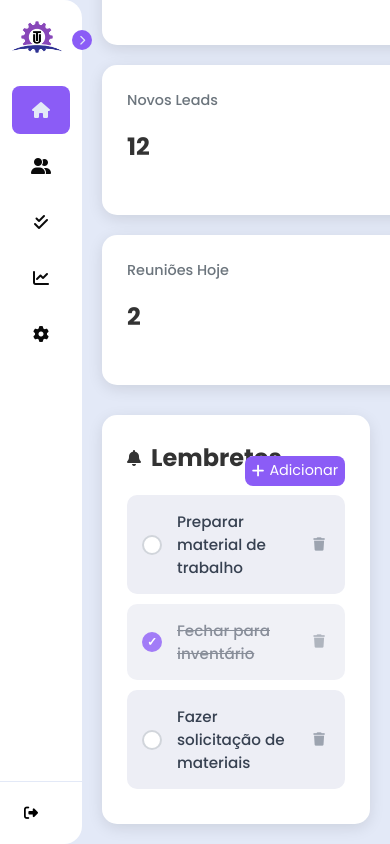
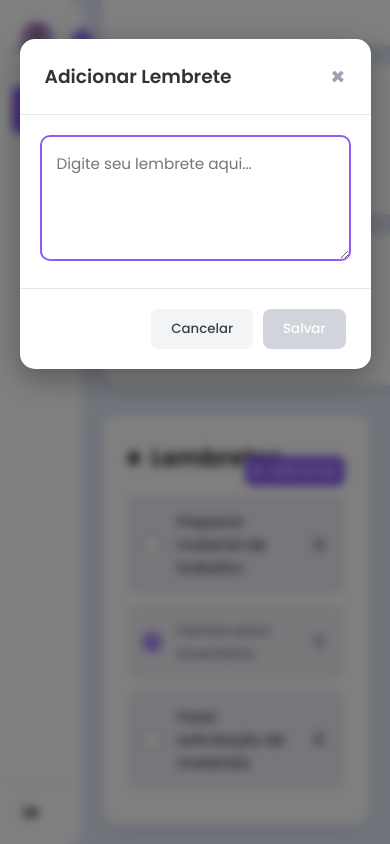
Before and after one commit to marc3-cmd/front-end, a website: page src/views/home.html in a window 390 px wide. Both pictures are taken after a click on the button "Adicionar". Shown: the part 525-1369 px from the top of the page. Drawn offline with Linux system fonts and the light colour scheme.

Commit message:
criação de modal de tarefas e responsividade adicionados

```diff
--- a/src/scripts/modal/reminder.js
+++ b/src/scripts/modal/reminder.js
@@ -0,0 +1,231 @@
+class RemindersManager {
+    constructor() {
+        this.reminders = JSON.parse(localStorage.getItem('reminders')) || [
+            { id: 1, text: 'Preparar material de trabalho', completed: false },
+            { id: 2, text: 'Fechar para inventário', completed: true },
+            { id: 3, text: 'Fazer solicitação de materiais', completed: false }
+        ];
+
+        this.initializeElements();
+        this.attachEventListeners(this.reminderText.addEventListener('input', () => this.updateSaveButton()));
+        this.renderReminders();
+    }
+
+    initializeElements() {
+        // Modal elements
+        this.modal = document.getElementById('reminderModal');
+        this.addReminderBtn = document.getElementById('addReminderBtn');
+        this.closeBtn = document.querySelector('.close');
+        this.cancelBtn = document.getElementById('cancelReminderBtn');
+        this.saveBtn = document.getElementById('saveReminderBtn');
+        this.reminderText = document.getElementById('newReminderText');
+
+        // Reminders container
+        this.remindersContainer = document.querySelector('.reminders');
+    }
+
+     attachEventListeners() {
+        // Modal controls
+        this.addReminderBtn.addEventListener('click', () => this.openModal());
+        this.closeBtn.addEventListener('click', () => this.closeModal());
+        this.cancelBtn.addEventListener('click', () => this.closeModal());
+        this.saveBtn.addEventListener('click', () => this.saveReminder());
+
+        // Close modal when clicking outside
+        window.addEventListener('click', (e) => {
+            if (e.target === this.modal) {
+                this.closeModal();
+            }
+        });
+
+        this.reminderText.addEventListener('keypress', (e) => {
+            if (e.key === 'Enter' && !e.shiftKey) {
+                e.preventDefault();
+                this.saveReminder();
+            }
+        });
+    }
+
+    openModal() {
+        this.modal.style.display = 'block';
+        this.reminderText.value = '';
+        this.reminderText.focus();
+        this.updateSaveButton();
+    }
+
+    closeModal() {
+        this.modal.style.display = 'none';
+        this.reminderText.value = '';
+    }
+
+    updateSaveButton() {
+        const hasText = this.reminderText.value.trim().length > 0;
+        this.saveBtn.disabled = !hasText;
+    }
+
+    saveReminder() {
+        const text = this.reminderText.value.trim();
+
+        if (!text) {
+            this.showNotification('Por favor, digite um lembrete!', 'error');
+            return;
+        }
+
+        const newReminder = {
+            id: Date.now(), // Usando timestamp como ID único
+            text: text,
+            completed: false
+        };
+
+        this.reminders.unshift(newReminder); // Adiciona no início
+        this.saveToLocalStorage();
+        this.renderReminders();
+        this.closeModal();
+
+        this.showNotification('Lembrete adicionado com sucesso!', 'success');
+    }
+
+    deleteReminder(id) {
+        if (confirm('Tem certeza que deseja excluir este lembrete?')) {
+            this.reminders = this.reminders.filter(reminder => reminder.id !== id);
+            this.saveToLocalStorage();
+            this.renderReminders();
+            this.showNotification('Lembrete excluído!', 'success');
+        }
+    }
+
+    toggleReminder(id) {
+        const reminder = this.reminders.find(r => r.id === id);
+        if (reminder) {
+            reminder.completed = !reminder.completed;
+            this.saveToLocalStorage();
+            this.renderReminders();
+        }
+    }
+
+     renderReminders() {
+        const reminderSections = this.remindersContainer.querySelectorAll('.reminder_section');
+        reminderSections.forEach(section => section.remove());
+
+        this.reminders.forEach(reminder => {
+            const reminderSection = this.createReminderElement(reminder);
+            this.remindersContainer.appendChild(reminderSection);
+        });
+    }
+
+    createReminderElement(reminder) {
+        const section = document.createElement('div');
+        section.className = `reminder_section ${reminder.completed ? 'completed' : ''}`;
+        section.setAttribute('data-id', reminder.id);
+
+        section.innerHTML = `
+            <input
+                type="checkbox"
+                class="reminder_checkbox"
+                ${reminder.completed ? 'checked' : ''}
+            >
+            <div class="reminder_content">
+                <span class="reminder_text">${this.escapeHtml(reminder.text)}</span>
+
+                </div>
+            <button class="reminder_delete">
+                <i class="fa-solid fa-trash"></i>
+            </button>
+        `;
+
+        const checkbox = section.querySelector('.reminder_checkbox');
+        const deleteBtn = section.querySelector('.reminder_delete');
+
+        checkbox.addEventListener('change', () => this.toggleReminder(reminder.id));
+        deleteBtn.addEventListener('click', () => this.deleteReminder(reminder.id));
+
+        return section;
+    }
+
+    escapeHtml(text) {
+        const div = document.createElement('div');
+        div.textContent = text;
+        return div.innerHTML;
+    }
+
+    saveToLocalStorage() {
+        localStorage.setItem('reminders', JSON.stringify(this.reminders));
+    }
+
+    showNotification(message, type = 'info') {
+        // Remove notificação anterior se existir
+        const existingNotification = document.querySelector('.notification');
+        if (existingNotification) {
+            existingNotification.remove();
+        }
+
+        const notification = document.createElement('div');
+        notification.className = `notification notification-${type}`;
+        notification.textContent = message;
+
+        // Estilos da notificação
+        notification.style.cssText = `
+            position: fixed;
+            top: 20px;
+            right: 20px;
+            padding: 15px 20px;
+            border-radius: 8px;
+            color: white;
+            font-weight: 500;
+            z-index: 1001;
+            animation: slideInRight 0.3s ease-out;
+            max-width: 300px;
+            box-shadow: 0 4px 15px rgba(0, 0, 0, 0.2);
+        `;
+
+        if (type === 'success') {
+            notification.style.backgroundColor = '#10b981';
+        } else if (type === 'error') {
+            notification.style.backgroundColor = '#ef4444';
+        } else {
+            notification.style.backgroundColor = '#8B5CF6';
+        }
+
+        document.body.appendChild(notification);
+
+        // Remove a notificação após 3 segundos
+        setTimeout(() => {
+            if (notification.parentNode) {
+                notification.style.animation = 'slideOutRight 0.3s ease-in';
+                setTimeout(() => notification.remove(), 300);
+            }
+        }, 3000);
+    }
+}
+
+// Adiciona os estilos de animação para as notificações
+const style = document.createElement('style');
+style.textContent = `
+    @keyframes slideInRight {
+        from {
+            transform: translateX(100%);
+            opacity: 0;
+        }
+        to {
+            transform: translateX(0);
+            opacity: 1;
+        }
+    }
+
+    @keyframes slideOutRight {
+        from {
+            transform: translateX(0);
+            opacity: 1;
+        }
+        to {
+            transform: translateX(100%);
+            opacity: 0;
+        }
+    }
+`;
+document.head.appendChild(style);
+
+// Inicializa o gerenciador de lembretes quando o DOM estiver carregado
+document.addEventListener('DOMContentLoaded', () => {
+    new RemindersManager();
+});
--- a/src/styles/partials/home.css
+++ b/src/styles/partials/home.css
@@ -215,6 +215,78 @@ body {
     background-color: #fef2f2;
 }
 
+.modal {
+    display: none;
+    position: fixed;
+    z-index: 1000;
+    left: 0;
+    top: 0;
+    width: 100%;
+    height: 100%;
+    background-color: rgba(0, 0, 0, 0.5);
+    backdrop-filter: blur(5px);
+}
+
+.modal_body {
+    padding: 20px;
+}
+
+.modal_content {
+    background-color: #fff;
+    margin: 10% auto;
+    padding: 0;
+    border-radius: 15px;
+    width: 90%;
+    max-width: 500px;
+    box-shadow: 0 10px 30px rgba(0, 0, 0, 0.3);
+    animation: modalSlideIn 0.3s ease-out;
+}
+
+@keyframes modalSlideIn {
+    from {
+        opacity: 0;
+        transform: translateY(-50px);
+    }
+    to {
+        opacity: 1;
+        transform: translateY(0);
+    }
+}
+
+.modal_header {
+    display: flex;
+    justify-content: space-between;
+    align-items: center;
+    padding: 20px 25px;
+    border-bottom: 1px solid #e5e7eb;
+}
+
+.modal_header h3 {
+    color: #333;
+    font-weight: 600;
+    margin: 0;
+}
+
+.close {
+    color: #9ca3af;
+    font-size: 24px;
+    font-weight: bold;
+    cursor: pointer;
+    transition: color 0.3s ease;
+}
+
+.close:hover {
+    color: ef4444;
+}
+
+.modal_footer {
+    display: flex;
+    justify-content: flex-end;
+    gap: 10px;
+    padding: 20px 25px;
+    border-top: 1px solid #e5e7eb;
+}
+
 #addReminderBtn {
     border-radius: 8px;
     width: 100px;
@@ -236,3 +308,53 @@ body {
     color: #333;
     transform: translateY(-2px);
 }
+
+#newReminderText {
+    width: 100%;
+    padding: 15px;
+    border: 2px solid #e5e7eb;
+    border-radius: 10px;
+    resize: vertical;
+    font-family: 'Poppins', sans-serif;
+    font-size: 0.95rem;
+    transition: border-color 0.3s ease;
+}
+
+#newReminderText:focus {
+    outline: none;
+    border-color: #8B5CF6;
+}
+
+#cancelReminderBtn, #saveReminderBtn {
+    padding: 10px 20px;
+    border: none;
+    border-radius: 8px;
+    cursor: pointer;
+    font-weight: 500;
+    transition: all 0.3s ease;
+}
+
+#cancelReminderBtn {
+    background-color: #f3f4f6;
+    color: #374151;
+}
+
+#cancelReminderBtn:hover {
+    background-color: #e5e7eb;
+}
+
+#saveReminderBtn {
+    background-color: #8B5CF6;
+    color: white;
+}
+
+#saveReminderBtn:hover {
+    background-color: #7c3aed;
+    transform: translateY(-2px);
+}
+
+#saveReminderBtn:disabled {
+    background-color: #d1d5db;
+    cursor: not-allowed;
+    transform: none;
+}
--- a/src/styles/partials/tasks.css
+++ b/src/styles/partials/tasks.css
@@ -16,8 +16,7 @@ main {
 }
 
 body {
-    background-color: #e3e9f7
-;
+    background-color: #e3e9f7;
 }
 
 .task_header {
--- a/src/views/home.html
+++ b/src/views/home.html
@@ -88,36 +88,25 @@
                 </button>
             </div>
 
-           <div class="reminder_section">
-            <input type="checkbox" class="reminder_checkbox">
-            <div class="reminder_content">
-            <span class="reminder_text">Preparar material de trabalho</span>
+        <!-- Modal -->
+    <div id="reminderModal" class="modal">
+        <div class="modal_content">
+            <div class="modal_header">
+                <h3>Adicionar Lembrete</h3>
+                <span class="close">&times;</span>
             </div>
-            <button class="reminder_delete">
-                <i class="fa-solid fa-trash"></i>
-            </button>
-           </div>
 
-           <div class="reminder_section completed">
-            <input type="checkbox" class="reminder_checkbox" checked>
-            <div class="reminder_content">
-            <span class="reminder_text">Fechar para inventário</span>
+            <div class="modal_body">
+                <textarea id="newReminderText" placeholder="Digite seu lembrete aqui..." rows="4"></textarea>
             </div>
-            <button class="reminder_delete">
-                <i class="fa-solid fa-trash"></i>
-            </button>
-           </div>
 
-           <div class="reminder_section">
-            <input type="checkbox" class="reminder_checkbox" >
-            <div class="reminder_content">
-            <span class="reminder_text">Fazer solicitação de materiais</span>
+            <div class="modal_footer">
+                <button id="cancelReminderBtn">Cancelar</button>
+                <button id="saveReminderBtn">Salvar</button>
             </div>
-            <button class="reminder_delete">
-                <i class="fa-solid fa-trash"></i>
-            </button>
-           </div>
         </div>
-    </main>
+    </div>
+
+    <script src="../scripts/modal/reminder.js"></script>
 </body>
 </html>
```
